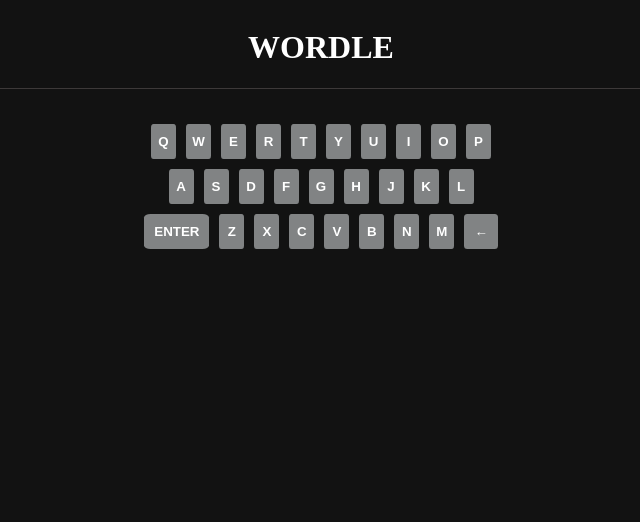
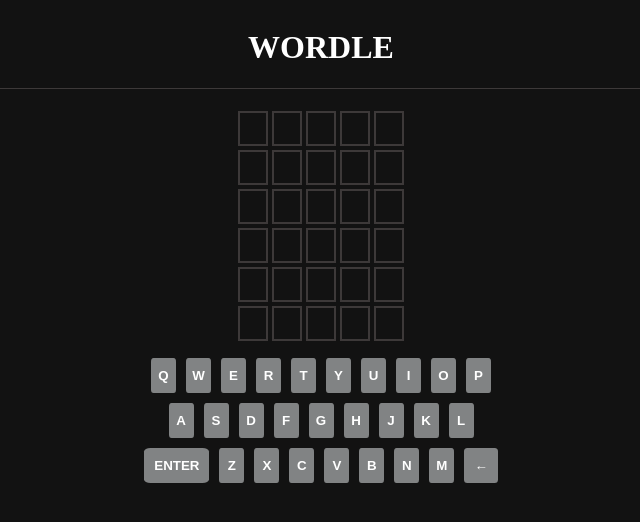
Before and after one commit to xpakx/wordle, an Angular app in the folder frontend/: page / in a window 1280 px wide. Shown: the top 522 px of the page, without its empty margins (319-959 px from the left). Built offline with nearby package versions, Linux system fonts and the light colour scheme.

Commit message:
feat(frontend/ui): show remaining guesses

```diff
--- a/frontend/src/app/component/guesses/guesses.component.html
+++ b/frontend/src/app/component/guesses/guesses.component.html
@@ -6,5 +6,13 @@
     </li>
     <li>
         <span *ngFor="let letter of active" class="letter">{{letter}}</span>
+        <span *ngFor="let _ of activeBlanks" class="letter"></span>
+    </li>
+    <li *ngFor="let _ of remainingGuesses">
+        <span class="letter"></span>
+        <span class="letter"></span>
+        <span class="letter"></span>
+        <span class="letter"></span>
+        <span class="letter"></span>
     </li>
 </ul>
--- a/frontend/src/app/component/guesses/guesses.component.ts
+++ b/frontend/src/app/component/guesses/guesses.component.ts
@@ -1,6 +1,5 @@
 import { Component, Input, OnInit } from '@angular/core';
 import { Guess } from 'src/app/model/guess';
-import { PuzzleResponse } from 'src/app/model/puzzle-response';
 
 @Component({
   selector: 'app-guesses',
@@ -9,6 +8,7 @@
 })
 export class GuessesComponent implements OnInit {
   guesses: Guess[] = [];
+  remainingGuesses: boolean[] = Array(5).fill(true);
   @Input() active: String[] = [];
 
   constructor() { }
@@ -18,5 +18,10 @@
 
   newGuess(guess: Guess) {
     this.guesses.push(guess);
+    this.remainingGuesses = Array(5-this.guesses.length).fill(true);
+  }
+
+  get activeBlanks(): boolean[] {
+    return Array(5-this.active.length).fill(true);
   }
 }
```
